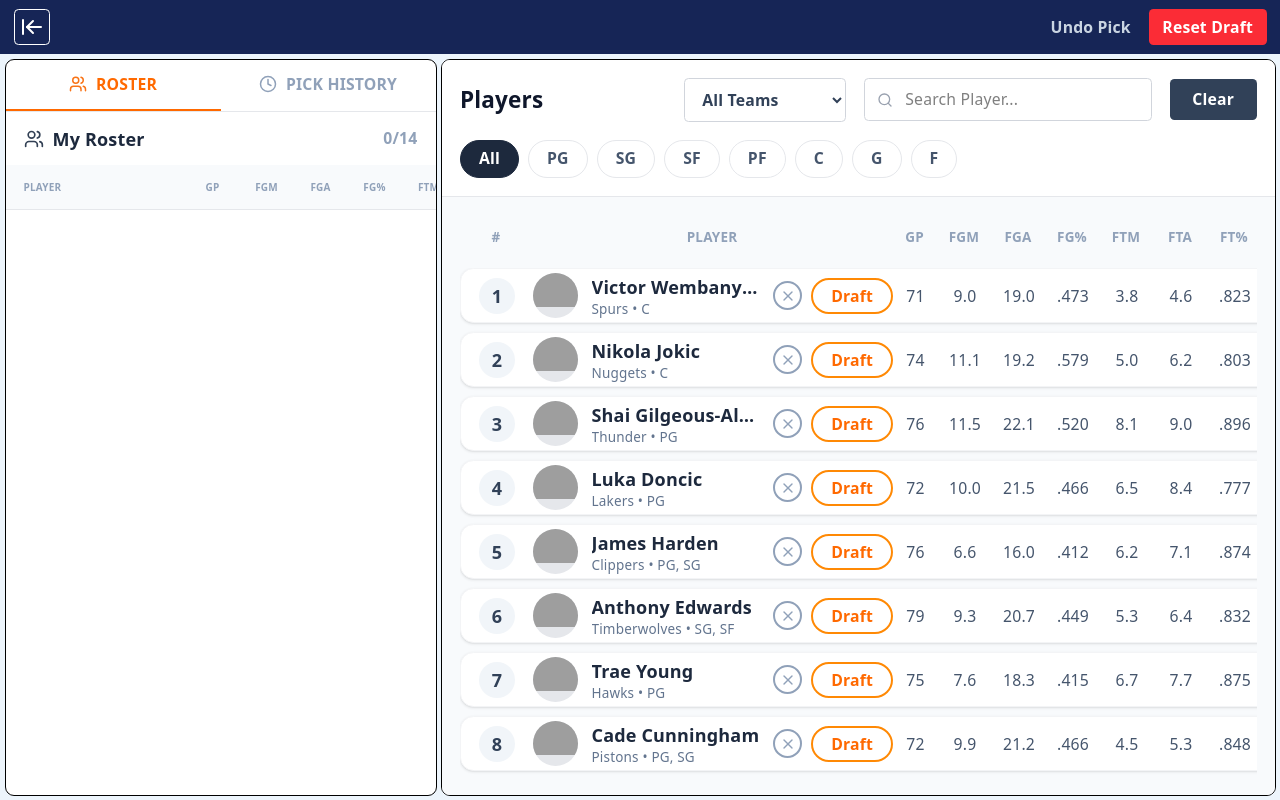
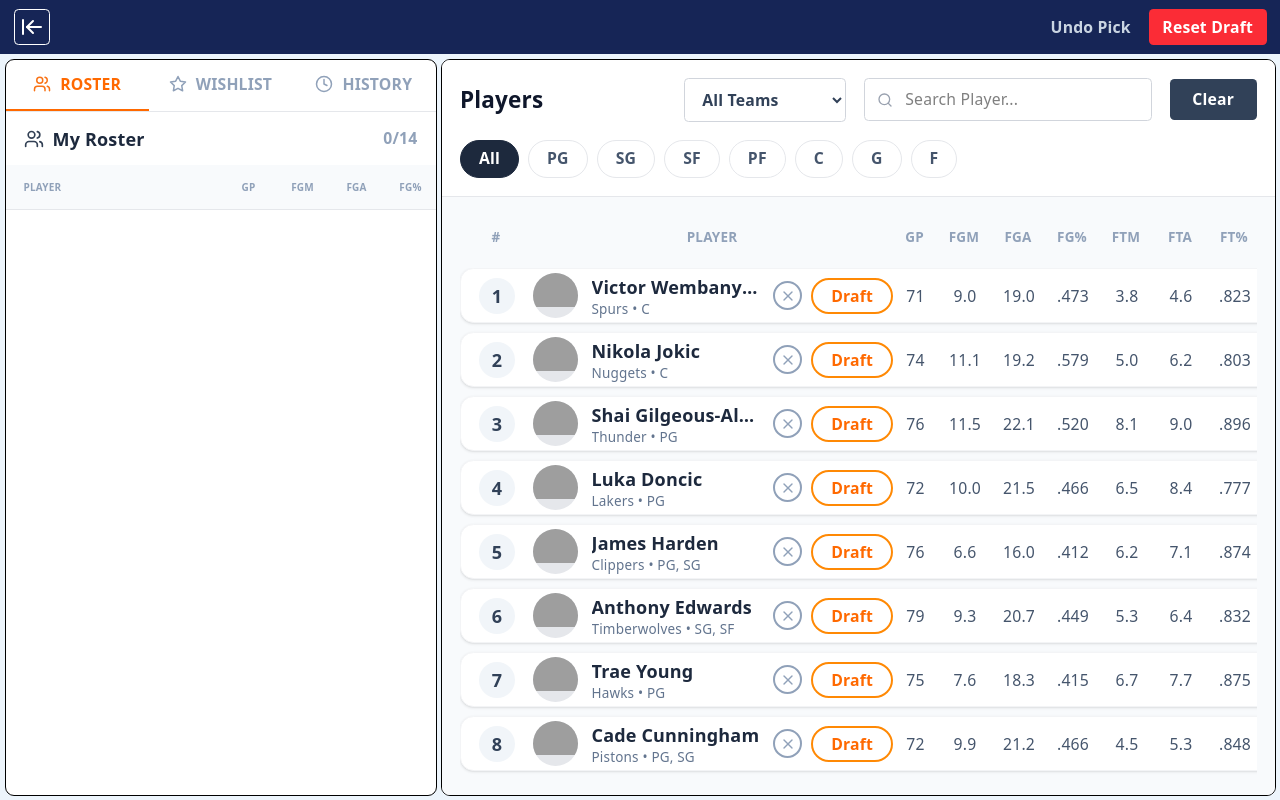
Before and after one commit to ishmyles/fantasy-draft-tool-v2, a React (Vite) app: page / in a window 1280 px wide. Built offline with nearby package versions, Linux system fonts and the light colour scheme; grey boxes are pictures that could not be loaded.

Commit message:
feat: add wislist feature
Added wishlist in redux state to track roster wishlist.
Also updated sidepanel to list wishlist and star icon on the playercards to show whos wishlisted

```diff
--- /dev/null
+++ b/src/components/Icon/icons/Star.tsx
@@ -0,0 +1,23 @@
+import type { SvgComponent } from "./icons.d";
+
+export const Star: SvgComponent = ({
+  width = 24,
+  height = 24,
+  fill = "none",
+  stroke = "currentColor",
+  ...props
+}) => (
+  <svg
+    width={width}
+    height={height}
+    viewBox="0 0 24 24"
+    fill={fill}
+    stroke={stroke}
+    strokeWidth="2"
+    strokeLinecap="round"
+    strokeLinejoin="round"
+    {...props}
+  >
+    <polygon points="12 2 15.09 8.26 22 9.27 17 14.14 18.18 21.02 12 17.77 5.82 21.02 7 14.14 2 9.27 8.91 8.26 12 2" />
+  </svg>
+);
--- a/src/components/Icon/icons/index.ts
+++ b/src/components/Icon/icons/index.ts
@@ -4,3 +4,4 @@
 export { Close } from "./Close";
 export { Roster } from "./Roster";
 export { History } from "./History";
+export * from './Star';
--- a/src/components/PlayerCard/PlayerCard.tsx
+++ b/src/components/PlayerCard/PlayerCard.tsx
@@ -1,8 +1,8 @@
 import React from "react";
 import type { Player } from "../../types/player";
 import { Icon } from "../Icon/Icon";
-import { useAppDispatch } from "../../store/hooks";
-import { draftPlayer, markUnavailable } from "../../store/draftSlice";
+import { useAppSelector, useAppDispatch } from "../../store/hooks";
+import { draftPlayer, markUnavailable, toggleWishlist } from "../../store/draftSlice";
 
 interface PlayerCardProps {
   player: Player;
@@ -10,6 +10,8 @@
 
 export const PlayerCard: React.FC<PlayerCardProps> = ({ player }) => {
   const dispatch = useAppDispatch();
+  const wishlist = useAppSelector((state) => state.draft.wishlist);
+  const isWishlisted = wishlist.some((p) => p.id === player.id);
   const stats = player.statsPrediction;
 
   // Calculate missing stats
@@ -32,7 +34,11 @@
       {/* Player Info & Actions Column */}
       <div className="tw:w-80 tw:shrink-0 tw:flex tw:items-center tw:justify-between">
         {/* Child 1: Avatar and Name */}
-        <div className="tw:flex tw:items-center tw:gap-3 tw:overflow-hidden">
+        <div
+          className="tw:flex tw:items-center tw:gap-3 tw:overflow-hidden tw:cursor-pointer tw:group"
+          onClick={() => dispatch(toggleWishlist(player.id))}
+          title={isWishlisted ? "Remove from Wishlist" : "Add to Wishlist"}
+        >
           <div className="tw:h-10 tw:w-10 tw:bg-gray-200 tw:rounded-full tw:overflow-hidden tw:shrink-0">
             {/* Placeholder for player image */}
             <img
@@ -41,8 +47,15 @@
             />
           </div>
           <div className="tw:flex tw:flex-col tw:text-start tw:overflow-hidden">
-            <div className="tw:font-bold tw:text-slate-800 tw:truncate">
-              {player.name}
+            <div className="tw:flex tw:items-center tw:gap-1 tw:truncate">
+              <span className="tw:font-bold tw:text-slate-800 tw:truncate group-hover:tw:text-orange-500 tw:transition-colors">
+                {player.name}
+              </span>
+              {isWishlisted && (
+                <div className="tw:shrink-0">
+                  <Icon name="Star" size={14} fill="#f97316" stroke="#f97316" />
+                </div>
+              )}
             </div>
             <div className="tw:text-xs tw:text-slate-500 tw:truncate">
               {player.team} • {player.position.join(", ")}
--- a/src/components/SidePanel/DraftBoard.tsx
+++ b/src/components/SidePanel/DraftBoard.tsx
@@ -1,19 +1,23 @@
 import React, { useState, useMemo } from "react";
-import { useAppSelector } from "../../store/hooks";
+import { useAppSelector, useAppDispatch } from "../../store/hooks";
+import { toggleWishlist } from "../../store/draftSlice";
 import type { Player } from "../../types/player";
 import { Icon } from "../Icon/Icon";
 
 export const DraftBoard: React.FC = () => {
-  const [activeTab, setActiveTab] = useState<"roster" | "history">("roster");
+  const [activeTab, setActiveTab] = useState<"roster" | "wishlist" | "history">(
+    "roster",
+  );
   const myRoster = useAppSelector((state) => state.draft.myRoster);
   const pickHistory = useAppSelector((state) => state.draft.pickHistory);
+  const wishlist = useAppSelector((state) => state.draft.wishlist);
 
   return (
     <div className="tw:flex tw:flex-col tw:h-full tw:w-full tw:min-w-0">
       {/* Tab Bar */}
       <div className="tw:flex tw:border-b tw:border-gray-200">
         <button
-          className={`tw:flex-1 tw:flex tw:items-center tw:justify-center tw:gap-2 tw:py-3 tw:px-4 tw:text-sm tw:font-bold tw:uppercase tw:cursor-pointer tw:transition-colors tw:border-b-2 ${
+          className={`tw:flex-1 tw:flex tw:items-center tw:justify-center tw:gap-2 tw:py-3 tw:px-2 tw:text-sm tw:font-bold tw:uppercase tw:cursor-pointer tw:transition-colors tw:border-b-2 ${
             activeTab === "roster"
               ? "tw:border-orange-500 tw:text-orange-500"
               : "tw:border-transparent tw:text-slate-400 tw:hover:text-slate-600"
@@ -28,7 +32,23 @@
           Roster
         </button>
         <button
-          className={`tw:flex-1 tw:flex tw:items-center tw:justify-center tw:gap-2 tw:py-3 tw:px-4 tw:text-sm tw:font-bold tw:uppercase tw:cursor-pointer tw:transition-colors tw:border-b-2 ${
+          className={`tw:flex-1 tw:flex tw:items-center tw:justify-center tw:gap-2 tw:py-3 tw:px-2 tw:text-sm tw:font-bold tw:uppercase tw:cursor-pointer tw:transition-colors tw:border-b-2 ${
+            activeTab === "wishlist"
+              ? "tw:border-orange-500 tw:text-orange-500"
+              : "tw:border-transparent tw:text-slate-400 tw:hover:text-slate-600"
+          }`}
+          onClick={() => setActiveTab("wishlist")}
+        >
+          <Icon
+            name="Star"
+            size={18}
+            stroke={activeTab === "wishlist" ? "#f97316" : "currentColor"}
+            fill={activeTab === "wishlist" ? "#f97316" : "none"}
+          />
+          Wishlist
+        </button>
+        <button
+          className={`tw:flex-1 tw:flex tw:items-center tw:justify-center tw:gap-2 tw:py-3 tw:px-2 tw:text-sm tw:font-bold tw:uppercase tw:cursor-pointer tw:transition-colors tw:border-b-2 ${
             activeTab === "history"
               ? "tw:border-orange-500 tw:text-orange-500"
               : "tw:border-transparent tw:text-slate-400 tw:hover:text-slate-600"
@@ -40,21 +60,19 @@
             size={18}
             stroke={activeTab === "history" ? "#f97316" : "currentColor"}
           />
-          Pick History
+          History
         </button>
       </div>
 
       {/* Content */}
-      {activeTab === "roster" ? (
-        <RosterView players={myRoster} />
-      ) : (
-        <HistoryView players={pickHistory} />
-      )}
+      {activeTab === "roster" && <RosterView players={myRoster} />}
+      {activeTab === "wishlist" && <WishlistView players={wishlist} />}
+      {activeTab === "history" && <HistoryView players={pickHistory} />}
     </div>
   );
 };
 
-/* ── Roster View ─────────────────────────────────── */
+/* ── Reusable Player Stats Table ─────────────────── */
 
 const STAT_HEADERS = [
   "GP",
@@ -73,7 +91,21 @@
   "PTS",
 ];
 
-const RosterView: React.FC<{ players: Player[] }> = ({ players }) => {
+interface PlayerStatsTableProps {
+  players: Player[];
+  showAverages: boolean;
+  title: string;
+  icon: IconName;
+  onRemovePlayer?: (playerId: string) => void;
+}
+
+const PlayerStatsTable: React.FC<PlayerStatsTableProps> = ({
+  players,
+  showAverages,
+  title,
+  icon,
+  onRemovePlayer,
+}) => {
   const totals = useMemo(() => {
     return players.reduce(
       (acc, p) => {
@@ -127,11 +159,12 @@
       {/* Header */}
       <div className="tw:flex tw:items-center tw:justify-between tw:px-4 tw:py-3 tw:shrink-0">
         <div className="tw:flex tw:items-center tw:gap-2">
-          <Icon name="Roster" size={20} stroke="#334155" />
-          <span className="tw:font-bold tw:text-slate-800">My Roster</span>
+          <Icon name={icon} size={20} stroke="#334155" />
+          <span className="tw:font-bold tw:text-slate-800">{title}</span>
         </div>
         <span className="tw:text-sm tw:text-slate-400 tw:font-semibold">
-          {players.length}/14
+          {players.length}
+          {title === "My Roster" ? "/14" : ""}
         </span>
       </div>
 
@@ -141,7 +174,7 @@
           {/* Sticky Header Row */}
           <div className="tw:sticky tw:top-0 tw:z-20 tw:flex tw:items-center tw:bg-slate-50 tw:border-b tw:border-gray-200 tw:shrink-0">
             {/* Sticky Player Column Header */}
-            <div className="tw:sticky tw:left-0 tw:z-30 tw:bg-slate-50 tw:px-4 tw:py-2 tw:w-40 tw:shrink-0 tw:text-[10px] tw:font-semibold tw:text-slate-400 tw:uppercase tw:text-left">
+            <div className="tw:sticky tw:left-0 tw:z-30 tw:bg-slate-50 tw:px-4 tw:py-2 tw:w-48 tw:shrink-0 tw:text-[10px] tw:font-semibold tw:text-slate-400 tw:uppercase tw:text-left">
               Player
             </div>
             {/* Stats Headers */}
@@ -171,13 +204,37 @@
                   className="tw:flex tw:items-center tw:border-b tw:border-gray-100 tw:hover:bg-slate-50 tw:group tw:transition-colors"
                 >
                   {/* Sticky Player Info Column */}
-                  <div className="tw:sticky tw:left-0 tw:z-10 tw:bg-white group-hover:tw:bg-slate-50 tw:flex tw:flex-col tw:w-40 tw:shrink-0 tw:px-4 tw:py-1 tw:text-left tw:border-r tw:border-transparent tw:transition-colors">
-                    <span className="tw:font-bold tw:text-slate-800 tw:text-xs tw:truncate">
-                      {player.name}
-                    </span>
-                    <span className="tw:text-[11px] tw:text-slate-500">
-                      {player.team} - {player.position.join(", ")}
-                    </span>
+                  <div className="tw:sticky tw:left-0 tw:z-10 tw:bg-white group-hover:tw:bg-slate-50 tw:flex tw:items-center tw:justify-between tw:w-48 tw:shrink-0 tw:px-4 tw:py-1 tw:text-left tw:border-r tw:border-transparent tw:transition-colors">
+                    <div className="tw:flex tw:flex-col tw:min-w-0">
+                      <span className="tw:font-bold tw:text-slate-800 tw:text-xs tw:truncate">
+                        {player.name}
+                      </span>
+                      <span className="tw:text-[11px] tw:text-slate-500 tw:truncate">
+                        {player.team} - {player.position.join(", ")}
+                      </span>
+                    </div>
+                    {onRemovePlayer && (
+                      <button
+                        onClick={() => onRemovePlayer(player.id)}
+                        className="tw:text-slate-400 hover:tw:text-red-500 tw:transition-colors tw:ml-2 tw:shrink-0"
+                        title="Remove from Wishlist"
+                      >
+                        <svg
+                          xmlns="http://www.w3.org/2000/svg"
+                          className="tw:h-4 tw:w-4"
+                          fill="none"
+                          viewBox="0 0 24 24"
+                          stroke="currentColor"
+                          strokeWidth={2}
+                        >
+                          <path
+                            strokeLinecap="round"
+                            strokeLinejoin="round"
+                            d="M6 18L18 6M6 6l12 12"
+                          />
+                        </svg>
+                      </button>
+                    )}
                   </div>
 
                   {/* Stats Columns */}
@@ -229,9 +286,9 @@
           </div>
 
           {/* Sticky Average Footer */}
-          {players.length > 0 && (
+          {showAverages && players.length > 0 && (
             <div className="tw:sticky tw:bottom-0 tw:z-20 tw:flex tw:items-center tw:bg-slate-100 tw:border-t tw:border-gray-300 tw:shrink-0">
-              <div className="tw:sticky tw:left-0 tw:z-30 tw:bg-slate-100 tw:px-4 tw:py-2 tw:w-40 tw:shrink-0 tw:text-[11px] tw:font-bold tw:uppercase tw:text-left tw:border-r tw:border-transparent">
+              <div className="tw:sticky tw:left-0 tw:z-30 tw:bg-slate-100 tw:px-4 tw:py-2 tw:w-48 tw:shrink-0 tw:text-[11px] tw:font-bold tw:uppercase tw:text-left tw:border-r tw:border-transparent">
                 Average
               </div>
               <div className="tw:w-12 tw:shrink-0 tw:text-center tw:text-xs tw:font-bold tw:text-slate-800">
@@ -284,6 +341,30 @@
   );
 };
 
+/* ── Views ───────────────────────────────────────── */
+
+const RosterView: React.FC<{ players: Player[] }> = ({ players }) => (
+  <PlayerStatsTable
+    players={players}
+    showAverages={true}
+    title="My Roster"
+    icon="Roster"
+  />
+);
+
+const WishlistView: React.FC<{ players: Player[] }> = ({ players }) => {
+  const dispatch = useAppDispatch();
+  return (
+    <PlayerStatsTable
+      players={players}
+      showAverages={false}
+      title="Wishlist"
+      icon="Star"
+      onRemovePlayer={(id) => dispatch(toggleWishlist(id))}
+    />
+  );
+};
+
 /* ── Pick History View ───────────────────────────── */
 
 const HistoryView: React.FC<{ players: Player[] }> = ({ players }) => {
```
Also changed, not shown: src/store/draftSlice.ts (+20 -1 lines).
